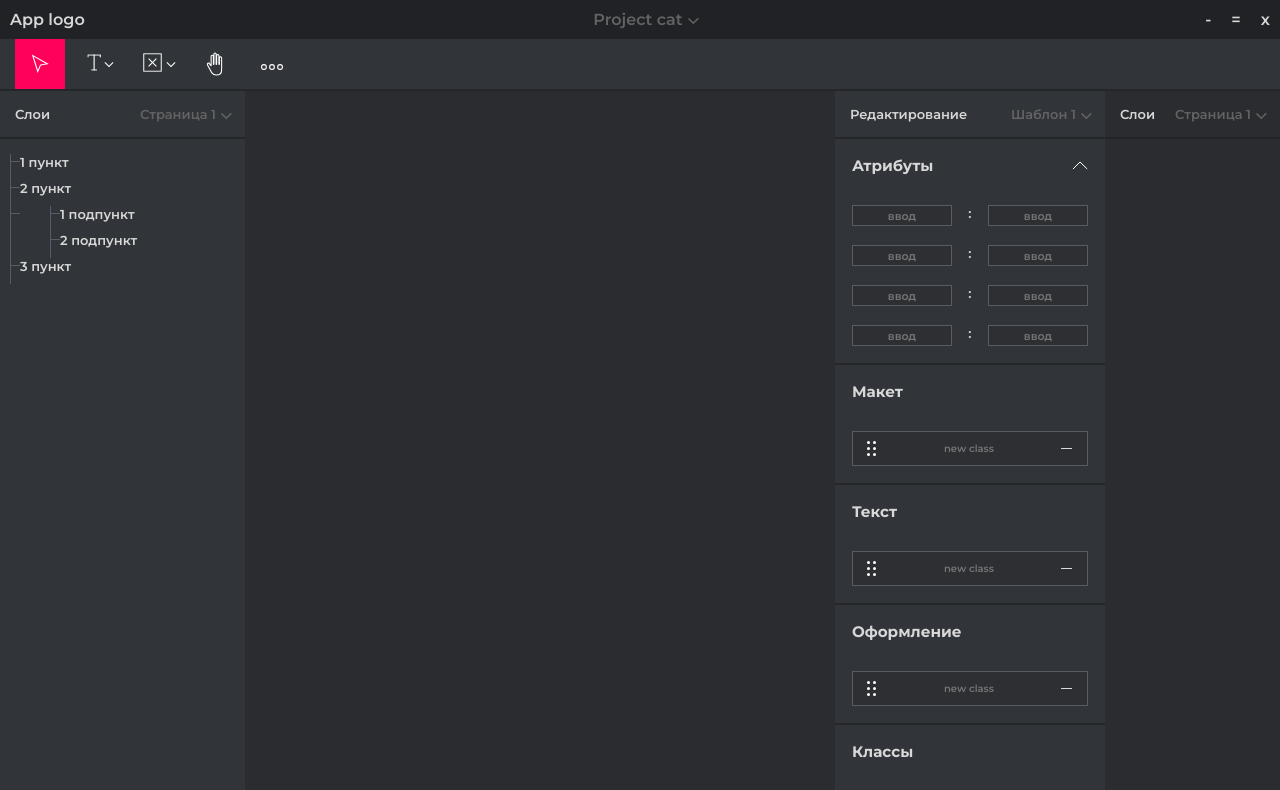
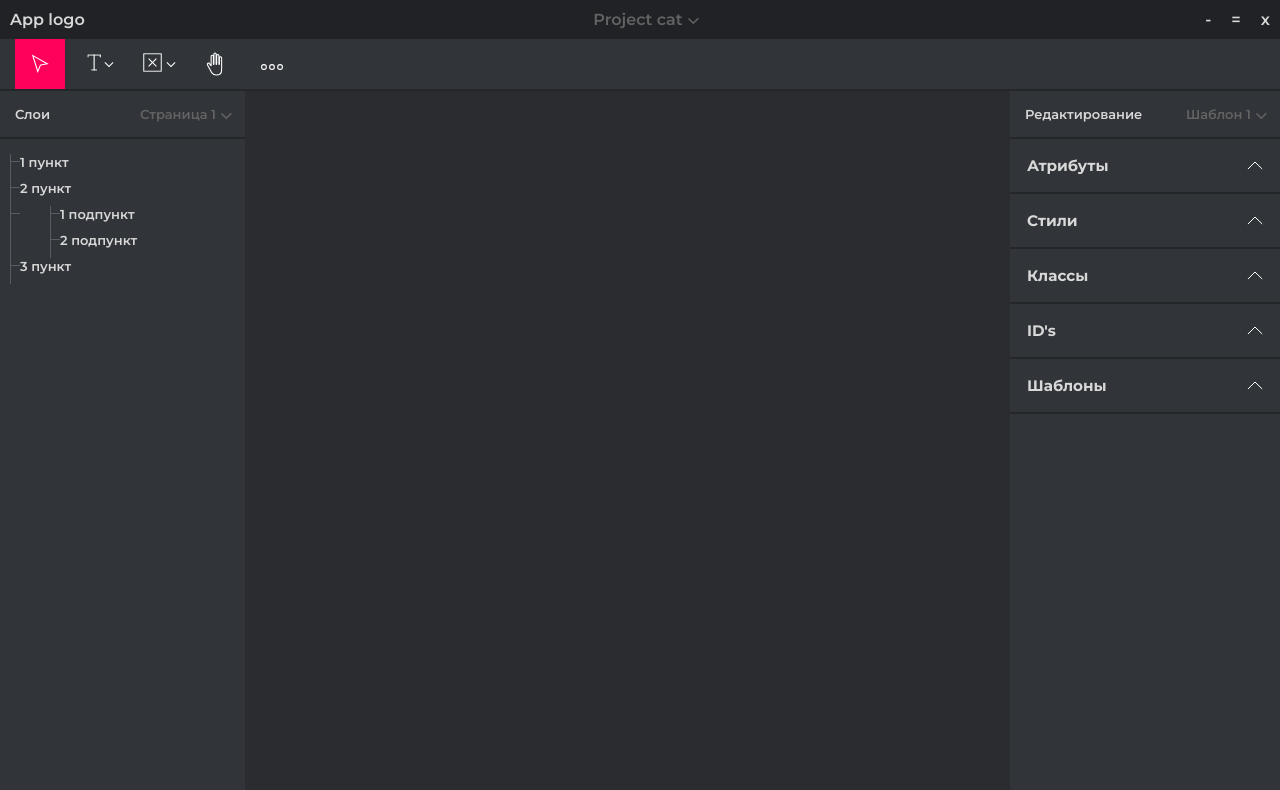
Before and after one commit to DSoftheM/constructor, a React (Create React App) app: page / in a window 1280 px wide. Shown: the top 790 px of the page. Built offline with nearby package versions, Linux system fonts and the light colour scheme.

Commit message:
settings item

```diff
--- a/src/components/Main/Main.tsx
+++ b/src/components/Main/Main.tsx
@@ -25,12 +25,6 @@ export default function Main(): JSX.Element {
                     </header>
                     <Settings />
                 </aside>
-                <aside className="">
-                    <header className="aside-main__header">
-                        <div className="aside-main__name">Слои</div>
-                        <Dropdown title='Страница' pagesCount={3} dropdownArrow={true} />
-                    </header>
-                </aside>
             </main>
 
         </>
--- a/src/components/Settings/AddInput/AddInput.tsx
+++ b/src/components/Settings/AddInput/AddInput.tsx
@@ -1,7 +1,10 @@
 import { ISettingsItem } from "../../../types/SettingsItem.interface";
 import './AddInput.scss';
 
-interface AddInputProps extends ISettingsItem { }
+interface AddInputProps extends ISettingsItem {
+    count: number
+}
+
 
 export default function AddInput({ title, count }: AddInputProps): JSX.Element {
     return (
--- /dev/null
+++ b/src/components/Settings/Columns/Columns.tsx
@@ -0,0 +1,17 @@
+interface ColumnsProps {
+    count: number;
+}
+
+export default function Columns({ count }: ColumnsProps): JSX.Element {
+    return (
+        <ul className="settings-item__list">
+            {Array(count).fill(null).map((item, index) =>
+                <li className="settings-item__li" key={index}>
+                    <input type="text" placeholder="ввод" />
+                    <span>:</span>
+                    <input type="text" placeholder="ввод" />
+                </li>
+            )}
+        </ul>
+    );
+}
--- a/src/components/Settings/Patterns/Patterns.scss
+++ b/src/components/Settings/Patterns/Patterns.scss
@@ -7,8 +7,6 @@
         cursor: pointer;
         display: flex;
         justify-content: space-between;
-
-        margin-bottom: 27px;
     }
 
     // .settings-item__list
--- a/src/components/Settings/Settings.tsx
+++ b/src/components/Settings/Settings.tsx
@@ -1,4 +1,5 @@
 import AddInput from "./AddInput/AddInput";
+import Columns from "./Columns/Columns";
 import Patterns from "./Patterns/Patterns";
 import SettingsItem from "./SettingsItem/SettingsItem";
 import Styles from "./Styles/Styles";
@@ -10,11 +11,25 @@ interface SettingsProps {
 export default function Settings({ }: SettingsProps): JSX.Element {
     return (
         <>
-            <SettingsItem columns count={4} title='Атрибуты' />
-            <Styles title='Стили' />
+            <SettingsItem title='Атрибуты'>
+                <Columns count={4} />
+            </SettingsItem>
+            <SettingsItem title='Стили'>
+
+            </SettingsItem>
+            <SettingsItem title='Классы'>
+
+            </SettingsItem>
+            <SettingsItem title="ID's">
+
+            </SettingsItem>
+            <SettingsItem title="Шаблоны">
+
+            </SettingsItem>
+            {/* <Styles title='Стили' />
             <AddInput columns count={3} title='Классы' />
             <AddInput columns count={1} title="ID's" />
-            <Patterns columns count={1} title='Шаблоны' />
+            <Patterns columns count={1} title='Шаблоны' /> */}
         </>
     );
 }
--- a/src/components/Settings/SettingsItem/SettingsItem.scss
+++ b/src/components/Settings/SettingsItem/SettingsItem.scss
@@ -1,4 +1,4 @@
-.settings-item.columns {
+.settings-item {
     padding: 17px;
     border-bottom: 2px solid rgba(32, 34, 37, 0.75);
 
@@ -52,4 +52,12 @@
     .settings-item__li:last-child {
       margin-bottom: 0;
     }
+
+    img {
+      transition: all 0.3s ease 0s;
+    }
 }
+
+.rotated {
+  transform: rotate(180deg);
+}
--- a/src/components/Settings/SettingsItem/SettingsItem.tsx
+++ b/src/components/Settings/SettingsItem/SettingsItem.tsx
@@ -1,24 +1,25 @@
+import { ReactNode, useState } from "react";
 import { ISettingsItem } from "../../../types/SettingsItem.interface";
 import './SettingsItem.scss';
 
-interface SettingsItemProps extends ISettingsItem { }
+interface SettingsItemProps extends ISettingsItem {
+    children: ReactNode
+}
 
-export default function SettingsItem({ columns, count, title }: SettingsItemProps): JSX.Element {
+export default function SettingsItem({ title, children }: SettingsItemProps): JSX.Element {
+    const [isOpen, setIsOpen] = useState(false);
+
+    const handleClick = () => {
+        setIsOpen(prev => !prev);
+    };
+
     return (
-        <section className={`settings-item ${columns ? 'columns' : ''}`}>
+        <section className={`settings-item`}>
             <header className="settings-item__header">
                 <h3>{title}</h3>
-                <img src="img/Upward.svg" alt="Open" />
+                <img className={isOpen ? "rotated" : ""} src="img/Upward.svg" alt="Open" onClick={handleClick} />
             </header>
-            <ul className="settings-item__list">
-                {Array(count).fill(null).map(item =>
-                    <li className="settings-item__li">
-                        <input type="text" placeholder="ввод" />
-                        <span>:</span>
-                        <input type="text" placeholder="ввод" />
-                    </li>
-                )}
-            </ul>
+            {isOpen && children}
         </section>
     );
 }
--- a/src/components/Settings/Styles/AddInput/AddInput.tsx
+++ b/src/components/Settings/Styles/AddInput/AddInput.tsx
@@ -1,7 +1,9 @@
 import { ISettingsItem } from "../../../../types/SettingsItem.interface";
 import './AddInput.scss';
 
-interface AddInputProps extends ISettingsItem { }
+interface AddInputProps extends ISettingsItem {
+    count: number;
+}
 
 export default function AddInput({ title, count }: AddInputProps): JSX.Element {
     return (
--- a/src/components/Settings/Styles/Styles.tsx
+++ b/src/components/Settings/Styles/Styles.tsx
@@ -1,15 +1,15 @@
 import StylesItem from "./StylesItem/StylesItem";
 
 interface StylesProps {
-  title: string
+    title: string
 }
 
 export default function Styles({ title }: StylesProps): JSX.Element {
     return (
         <>
-            <StylesItem columns count={1} title='Макет' />
+            {/* <StylesItem columns count={1} title='Макет' />
             <StylesItem columns count={1} title='Текст'  />
-            <StylesItem columns count={1} title='Оформление' />
+            <StylesItem columns count={1} title='Оформление' /> */}
         </>
     );
 }
--- a/src/components/Settings/Styles/StylesItem/StylesItem.tsx
+++ b/src/components/Settings/Styles/StylesItem/StylesItem.tsx
@@ -1,7 +1,9 @@
 import { ISettingsItem } from "../../../../types/SettingsItem.interface";
 import './StylesItem.scss';
 
-interface StylesItemProps extends ISettingsItem { }
+interface StylesItemProps extends ISettingsItem {
+    count: number;
+}
 
 export default function StylesItem({ title, count }: StylesItemProps): JSX.Element {
     return (
--- a/src/types/SettingsItem.interface.ts
+++ b/src/types/SettingsItem.interface.ts
@@ -1,5 +1,3 @@
 export interface ISettingsItem {
     title: string;
-    columns: boolean;
-    count: number;
 }
```
Also changed, not shown: src/components/Settings/Columns/Columns.scss (added).
